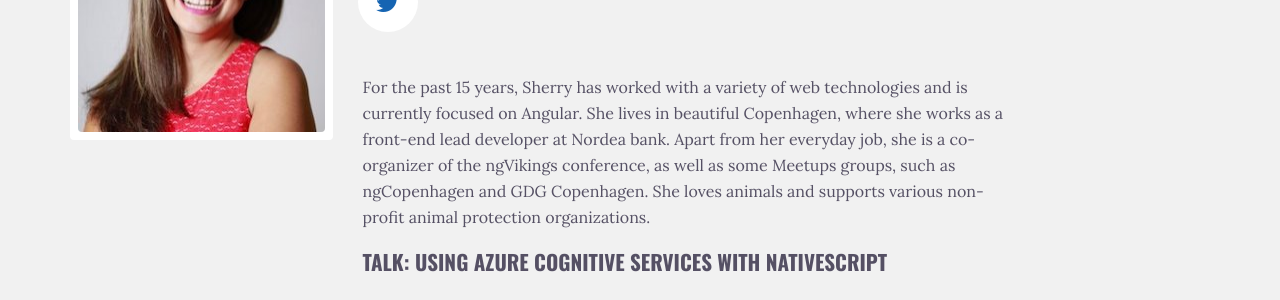
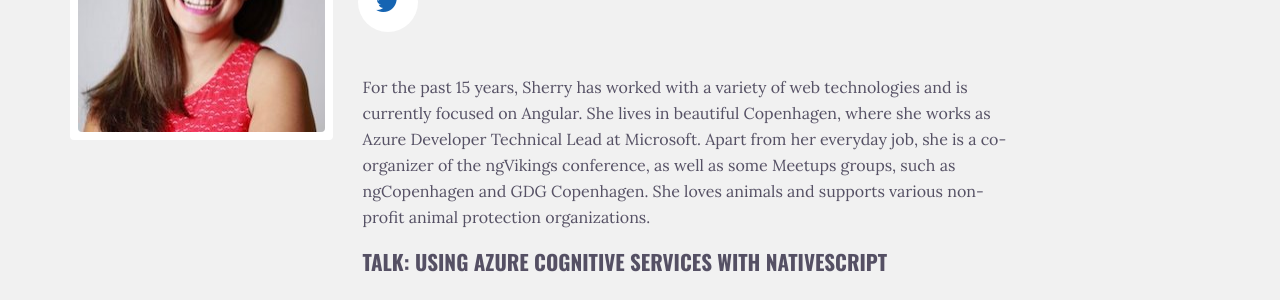
Before and after one commit to sebawita/nativescript-dev-day, a Jekyll site: the page built from speakers/sherry-list.md, in a window 1280 px wide and 900 px high, scrolled down 435 px. Shown: the part 183-483 px from the top of the window. Built offline with Jekyll 4.4.1, drawn with Linux system fonts in a browser that asks for light colours.

Commit message:
update sherry's profile

```diff
--- a/speakers/sherry-list.md
+++ b/speakers/sherry-list.md
@@ -13,4 +13,4 @@
 hide: false
 ---
 
-For the past 15 years, Sherry has worked with a variety of web technologies and is currently focused on Angular. She lives in beautiful Copenhagen, where she works as a front-end lead developer at Nordea bank. Apart from her everyday job, she is a co-organizer of the ngVikings conference, as well as some Meetups groups, such as ngCopenhagen and GDG Copenhagen. She loves animals and supports various non-profit animal protection organizations.
+For the past 15 years, Sherry has worked with a variety of web technologies and is currently focused on Angular. She lives in beautiful Copenhagen, where she works as Azure Developer Technical Lead at Microsoft. Apart from her everyday job, she is a co-organizer of the ngVikings conference, as well as some Meetups groups, such as ngCopenhagen and GDG Copenhagen. She loves animals and supports various non-profit animal protection organizations.
```
